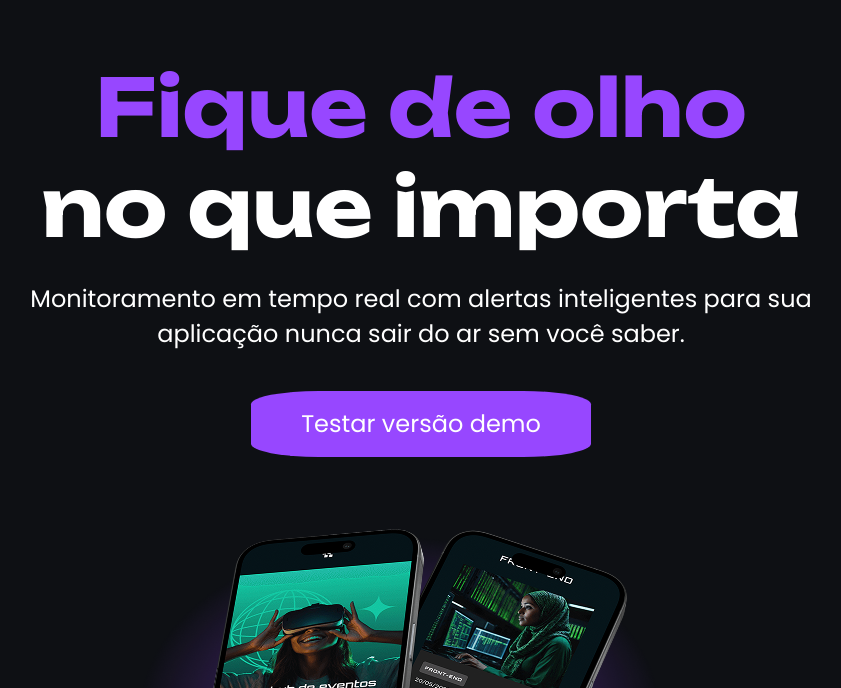
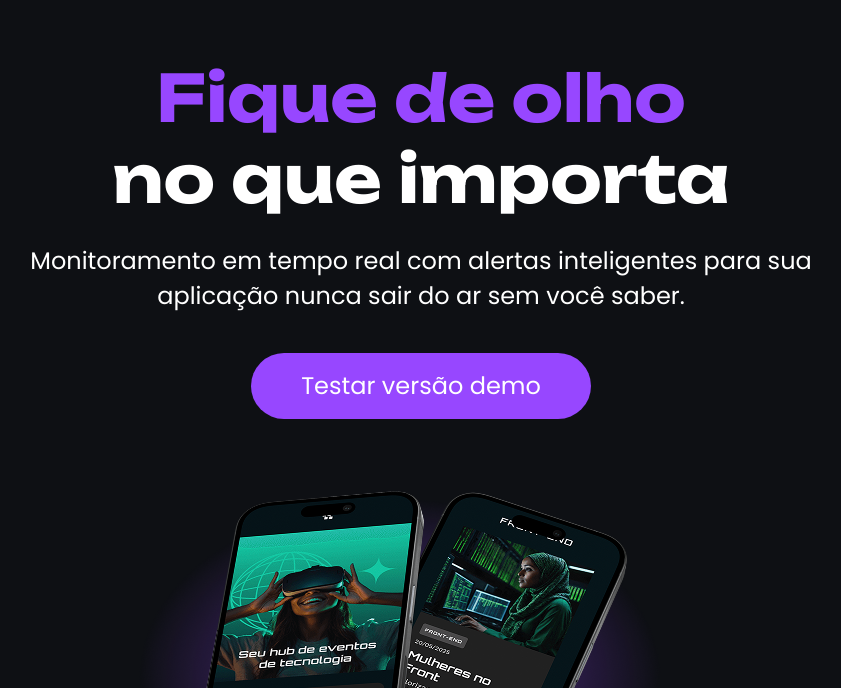
Before and after one commit to rfgobetti/tecboard, a plain HTML site: page index.html in a window 1280 px wide. Shown: the part 112-800 px from the top of the page, without its empty margins (219-1060 px from the left). Drawn offline with Linux system fonts and the light colour scheme.

Commit message:
ajusta tamanho do titulo

```diff
--- a/css/style.css
+++ b/css/style.css
@@ -34,7 +34,7 @@ header img{
 }
 
 h1{
-    font-size: 80px;
+    font-size: 65px;
     font-family: "Unbounded", sans-serif;
     text-align: center;
     margin-top: 60px;
@@ -64,7 +64,7 @@ a{
     display: block;
     text-align: center;
     line-height: 66px;
-   border-radius: 20%;
+   border-radius: 50px;
     margin: 40px auto
 }
 a:hover{
```
